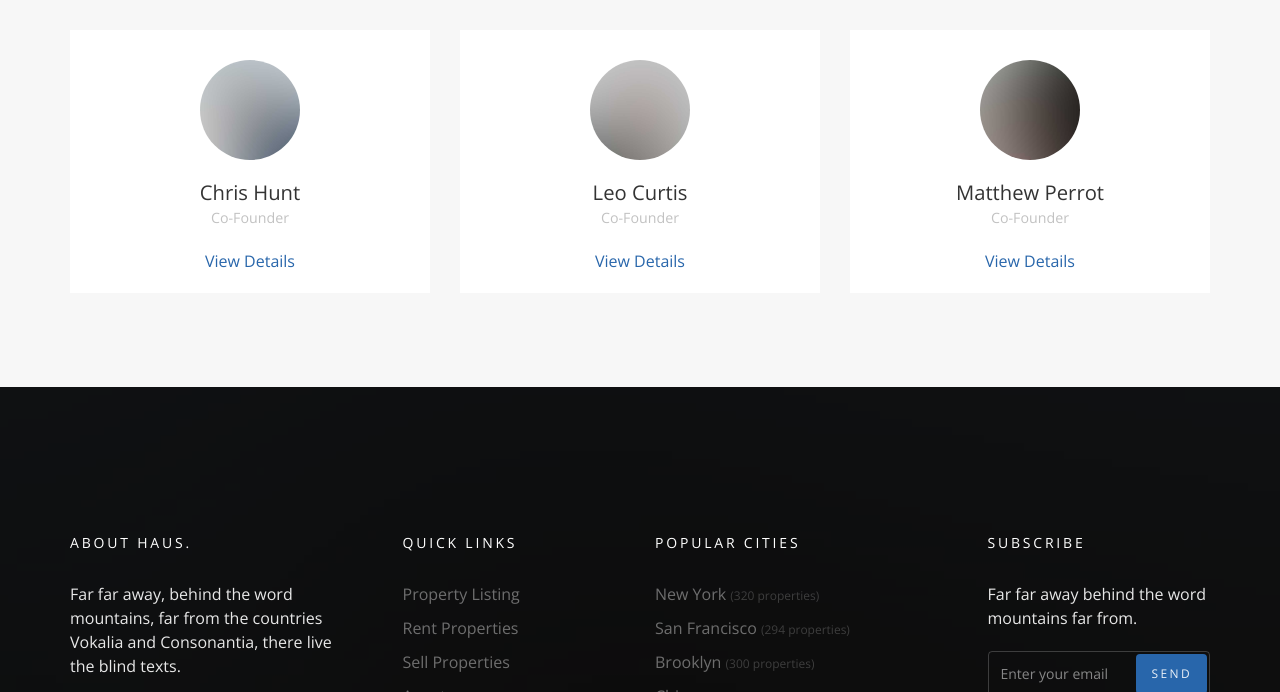
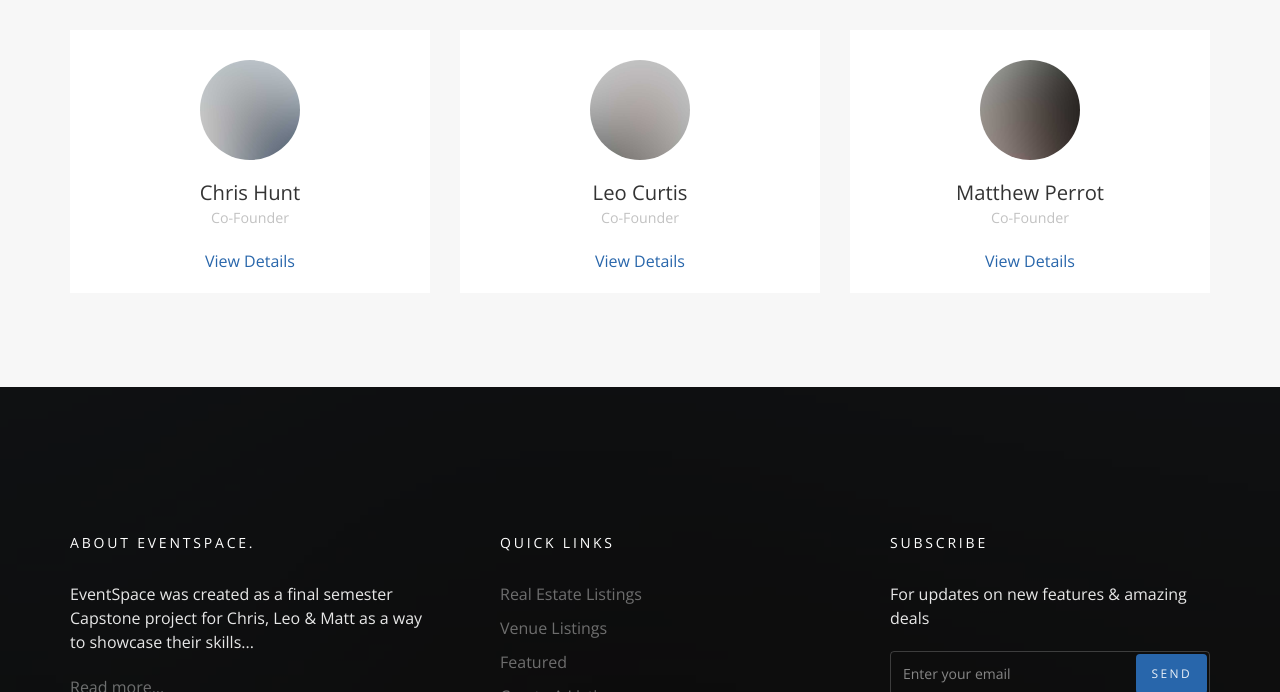
Before and after one commit to mperrotBI/Capstone, a website: page EventSpace/index.html in a window 1280 px wide. Shown: the part 2108-2800 px from the top of the page. Drawn offline with nearby package versions, Linux system fonts and the light colour scheme; files whose address does not match are found by name.

Commit message:
Add files via upload

```diff
--- a/EventSpace/index.html
+++ b/EventSpace/index.html
@@ -213,7 +213,7 @@
   <section class="probootstrap-section probootstrap-section-lighter">
     <div class="container">
       <div class="row heading">
-        <h2 class="mt0 mb50 text-center">Featured Listing</h2>
+        <h2 class="mt0 mb50 text-center">Featured Listings</h2>
       </div>
       <div class="row">
         <div class="col-md-4 col-sm-6">
@@ -565,26 +565,26 @@
   <footer class="probootstrap-footer probootstrap-bg" style="background-image: url(img/slider_3.jpg)">
     <div class="container">
       <div class="row mb60">
-        <div class="col-md-3">
+        <div class="col-md-4">
           <div class="probootstrap-footer-widget">
-            <h4 class="heading">About Haus.</h4>
-            <p>Far far away, behind the word mountains, far from the countries Vokalia and Consonantia, there live the blind texts. </p>
+            <h4 class="heading">About EventSpace.</h4>
+            <p>EventSpace was created as a final semester Capstone project for Chris, Leo & Matt as a way to showcase their skills... </p>
             <p><a href="#">Read more...</a></p>
           </div>
         </div>
-        <div class="col-md-3">
+        <div class="col-md-4">
           <div class="probootstrap-footer-widget probootstrap-link-wrap">
             <h4 class="heading">Quick Links</h4>
             <ul class="stack-link">
-              <li><a href="#">Property Listing</a></li>
-              <li><a href="#">Rent Properties</a></li>
-              <li><a href="#">Sell Properties</a></li>
-              <li><a href="#">Agents</a></li>
-              <li><a href="#">Testimonial</a></li>
+              <li><a href="#">Real Estate Listings</a></li>
+              <li><a href="#">Venue Listings</a></li>
+              <li><a href="#">Featured</a></li>
+              <li><a href="#">Create A Listing</a></li>
+              <li><a href="#">Sign Up</a></li>
             </ul>
           </div>
         </div>
-        <div class="col-md-3">
+        <!-- <div class="col-md-4">
           <div class="probootstrap-footer-widget">
             <h4 class="heading">Popular Cities</h4>
             <ul class="stack-link">
@@ -595,11 +595,11 @@
               <li><a href="#">Los Angeles <small>(342 properties)</small></a></li>
             </ul>
           </div>
-        </div>
-        <div class="col-md-3">
+        </div> -->
+        <div class="col-md-4">
           <div class="probootstrap-footer-widget probootstrap-link-wrap">
             <h4 class="heading">Subscribe</h4>
-            <p>Far far away behind the word mountains far from.</p>
+            <p>For updates on new features & amazing deals</p>
             <form action="#">
               <div class="form-field">
                 <input type="text" class="form-control" placeholder="Enter your email">
@@ -612,7 +612,7 @@
       <div class="row copyright">
         <div class="col-md-6">
           <div class="probootstrap-footer-widget">
-            <p>&copy; 2017 <a href="https://uicookies.com/">uiCookies:Haus</a>. Designed by <a href="https://uicookies.com/">uicookies.com</a> <br> Demo Photos from <a href="https://pixabay.com/">Pixabay</a> &amp; <a href="https://unsplash.com/">Unsplash</a></p>
+            <p>&copy; 2019 <a href="#">EventSpace</a></p>
           </div>
         </div>
         <div class="col-md-6">
```
